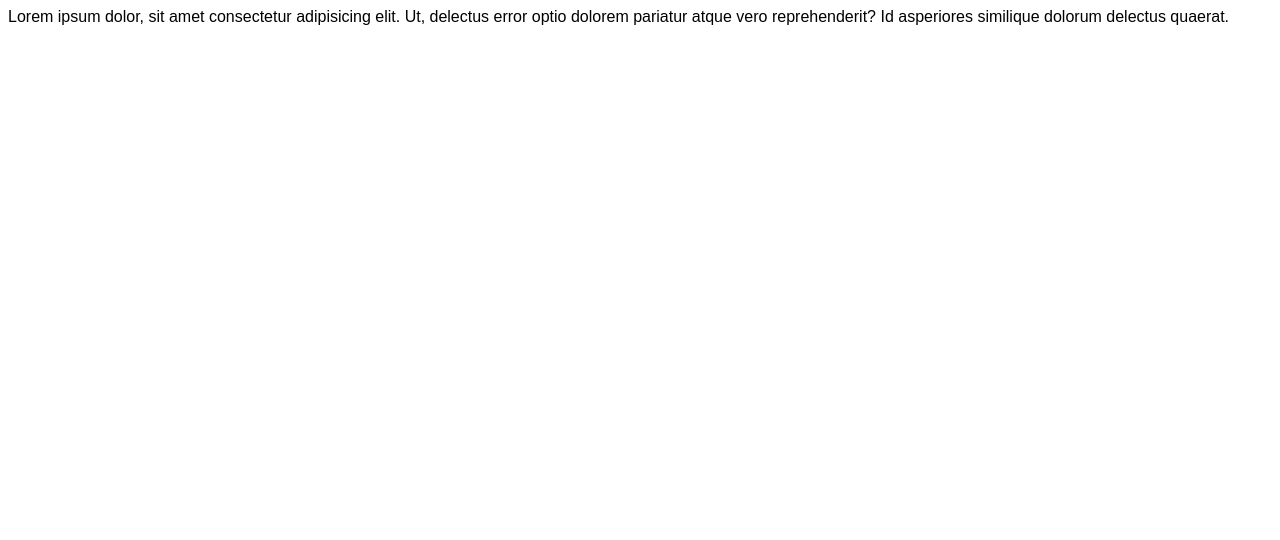
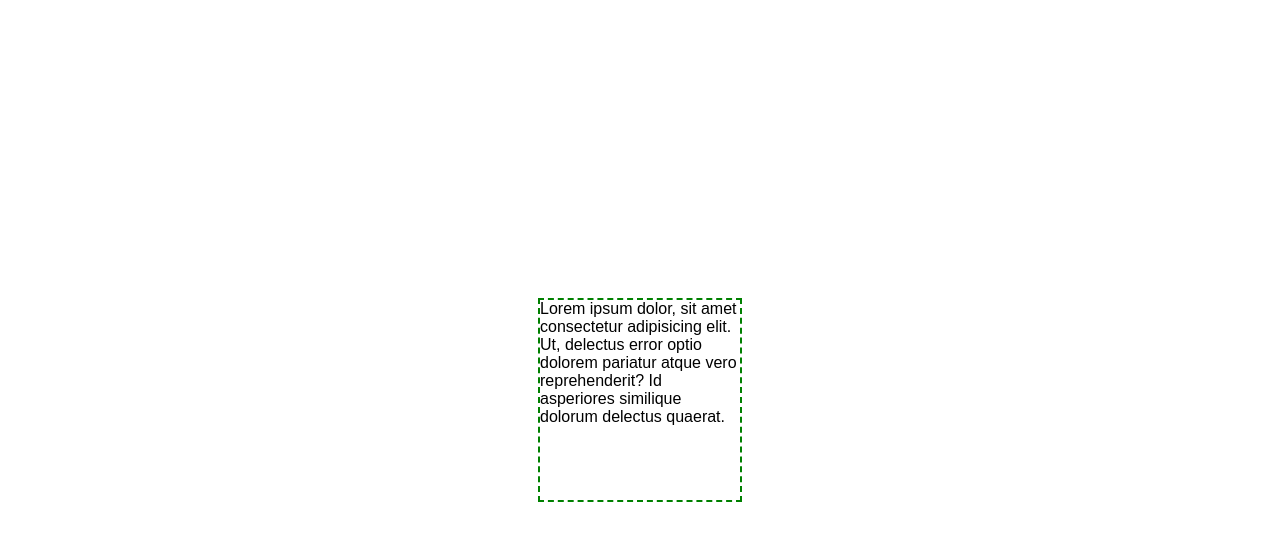
Before and after one commit to shuklabhisekh/DSA-, a plain HTML site: page 2D Array/int.html in a window 1280 px wide. Drawn offline with Linux system fonts and the light colour scheme.

Commit message:
adding absolute position

```diff
--- a/2D Array/int.html
+++ b/2D Array/int.html
@@ -9,8 +9,21 @@
     <link rel="preconnect" href="https://fonts.gstatic.com" crossorigin />
   </head>
   <style>
+    * {
+      margin: 0;
+      padding: 0;
+    }
     .font {
       font-family: "M PLUS 2", sans-serif;
+      height: 200px;
+      aspect-ratio: 1;
+      border: 2px dashed green;
+      position: absolute;
+      margin: auto;
+      bottom: 0px;
+      top: 0px;
+      right: 0px;
+      left: 0px;
     }
   </style>
 
```
